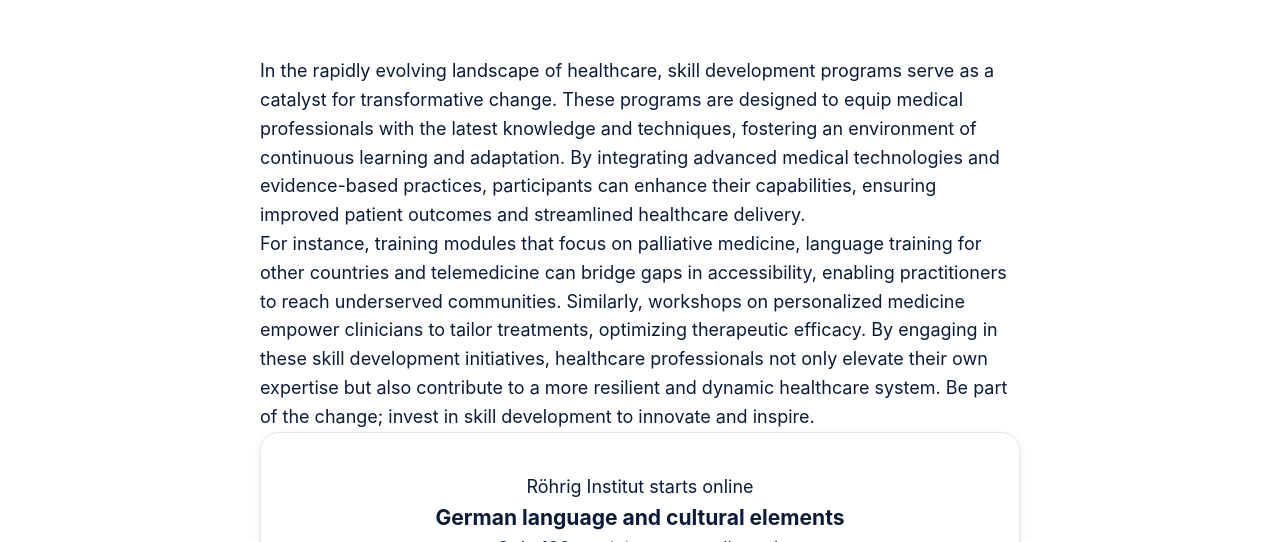
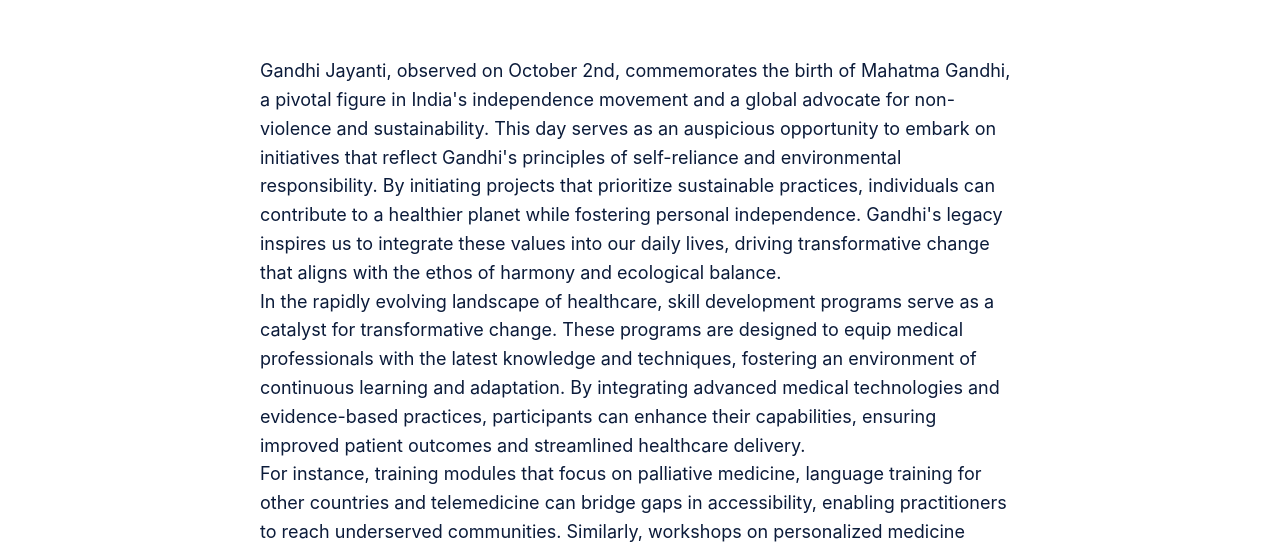
Before and after one commit to amk1101/roehrig_instit_website, a website: page programs.html in a window 1280 px wide. Shown: the part 258-800 px from the top of the page. Drawn offline with Linux system fonts and the light colour scheme; no server answers.

Commit message:
programs.html changed

```diff
--- a/programs.html
+++ b/programs.html
@@ -36,11 +36,12 @@
         <div class="container fade-in" style="max-width: 800px;">
             <h2 class="section-title">Way to Deutschland</h2>
             <p class="section-subtitle">Be the change you want to see</p>
+            <p>Gandhi Jayanti, observed on October 2nd, commemorates the birth of Mahatma Gandhi, a pivotal figure in India's independence movement and a global advocate for non-violence and sustainability. This day serves as an auspicious opportunity to embark on initiatives that reflect Gandhi's principles of self-reliance and environmental responsibility. By initiating projects that prioritize sustainable practices, individuals can contribute to a healthier planet while fostering personal independence. Gandhi's legacy inspires us to integrate these values into our daily lives, driving transformative change that aligns with the ethos of harmony and ecological balance. <br></p>
             <p>In the rapidly evolving landscape of healthcare, skill development programs serve as a catalyst for transformative change. These programs are designed to equip medical professionals with the latest knowledge and techniques, fostering an environment of continuous learning and adaptation. By integrating advanced medical technologies and evidence-based practices, participants can enhance their capabilities, ensuring improved patient outcomes and streamlined healthcare delivery.
 <br>
 For instance, training modules that focus on palliative medicine, language training for other countries and telemedicine can bridge gaps in accessibility, enabling practitioners to reach underserved communities. Similarly, workshops on personalized medicine empower clinicians to tailor treatments, optimizing therapeutic efficacy. By engaging in these skill development initiatives, healthcare professionals not only elevate their own expertise but also contribute to a more resilient and dynamic healthcare system. Be part of the change; invest in skill development to innovate and inspire.</p>
             <div class="card program-card-large">
-                <span class="badge">Röhrig Institut starts online</span>
+                <span class="badge">Röhrig Institut starts online classes</span>
                 <h3 class="title">German language and cultural
 elements</h3>
                 <p class="desc">Only 100 participants are allowed.</p>
```
